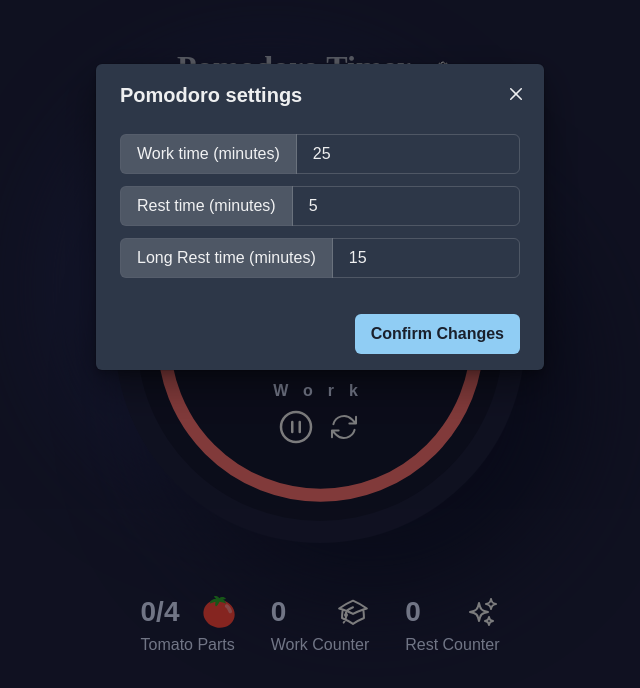
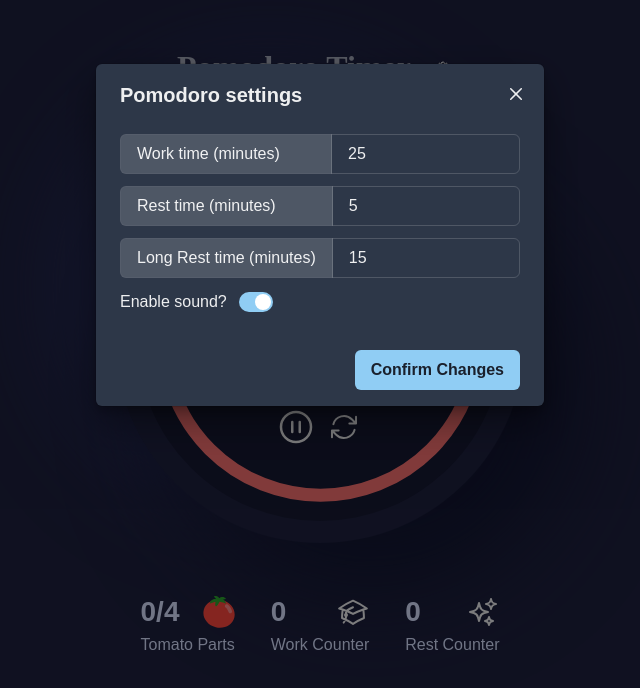
Before and after one commit to clemencegoh/Pomodoro-Timer, a React (Vite) app: page /#/home in a window 1280 px wide. Both pictures are taken after a click on the button 762 px from the left and 68 px from the top of the page. Shown: the top 688 px of the page, without its empty margins (320-960 px from the left). Built offline with nearby package versions, Linux system fonts and the light colour scheme; no server answers.

Commit message:
add settings for withsound

```diff
--- a/src/components/modals/SettingsModal.tsx
+++ b/src/components/modals/SettingsModal.tsx
@@ -3,6 +3,8 @@ import {TestID} from "@/utils/testConstants";
 import {
     Button,
     Flex,
+    FormControl,
+    FormLabel,
     Input,
     InputGroup,
     InputLeftAddon,
@@ -13,6 +15,7 @@ import {
     ModalFooter,
     ModalHeader,
     ModalOverlay,
+    Switch,
 } from "@chakra-ui/react";
 import {useEffect} from "react";
 import {useForm} from "react-hook-form";
@@ -21,6 +24,7 @@ type SettingsForm = {
     workTime: number;
     restTime: number;
     longRestTime: number;
+    enableSound: boolean;
 };
 
 export type TSettingsModalProps = {
@@ -39,6 +43,8 @@ export default function SettingsModal({
         setRestTimer,
         longRestTimer,
         setLongRestTimer,
+        withSound,
+        setWithSound,
     } = useTimerStore();
 
     const {register, getValues, watch, setValue} = useForm<SettingsForm>({
@@ -46,6 +52,7 @@ export default function SettingsModal({
             workTime: workTimer,
             restTime: restTimer,
             longRestTime: longRestTimer,
+            enableSound: withSound,
         },
     });
 
@@ -53,6 +60,7 @@ export default function SettingsModal({
         setValue("workTime", workTimer);
         setValue("restTime", restTimer);
         setValue("longRestTime", longRestTimer);
+        setValue("enableSound", withSound);
     }, [isOpen]);
 
     return (
@@ -66,7 +74,7 @@ export default function SettingsModal({
                     <form onSubmit={() => {}}>
                         <Flex gap={3} pb={3} flexDirection={"column"}>
                             <InputGroup>
-                                <InputLeftAddon>
+                                <InputLeftAddon pr={"3.2rem"}>
                                     Work time (minutes)
                                 </InputLeftAddon>
                                 <Input
@@ -80,7 +88,7 @@ export default function SettingsModal({
                                 />
                             </InputGroup>
                             <InputGroup>
-                                <InputLeftAddon>
+                                <InputLeftAddon pr={"3.5rem"}>
                                     Rest time (minutes)
                                 </InputLeftAddon>
                                 <Input
@@ -105,6 +113,15 @@ export default function SettingsModal({
                                     {...register("longRestTime")}
                                 />
                             </InputGroup>
+                            <FormControl display="flex" alignItems="center">
+                                <FormLabel htmlFor="sound-alerts" mb="0">
+                                    Enable sound?
+                                </FormLabel>
+                                <Switch
+                                    id="sound-alerts"
+                                    {...register("enableSound")}
+                                />
+                            </FormControl>
                         </Flex>
                     </form>
                 </ModalBody>
@@ -114,6 +131,7 @@ export default function SettingsModal({
                             setWorkTimer(getValues().workTime);
                             setRestTimer(getValues().restTime);
                             setLongRestTimer(getValues().longRestTime);
+                            setWithSound(getValues().enableSound);
                         }}
                         colorScheme="blue"
                     >
--- a/src/hooks/usePomodoroStateMachine.ts
+++ b/src/hooks/usePomodoroStateMachine.ts
@@ -20,7 +20,7 @@ export const POM_BREAK_CYCLES = 4;
  */
 export function usePomodoroStateMachine(){
   const [play] = useSound(bellsSFX);
-  const {workTimer, restTimer, longRestTimer} = useTimerStore();
+  const {workTimer, restTimer, longRestTimer, withSound} = useTimerStore();
   const {
       workCounter,
       restCounter,
@@ -36,7 +36,10 @@ export function usePomodoroStateMachine(){
   );
 
   const toggleCurrentState = () => {
-    play();
+      if (withSound) {
+        play();
+      }
+
       switch (currentState){
           case POMODORO_STATES.WORK:
             setWorkCounter(workCounter + 1);
--- a/src/stores/timer-store.ts
+++ b/src/stores/timer-store.ts
@@ -7,18 +7,21 @@ interface TimerState {
   workTimer: number;
   restTimer: number;
   longRestTimer: number;
+  withSound: boolean;
 }
 
 const initialState: TimerState = {
   workTimer: 25,
   restTimer: 5,
   longRestTimer: 15,
+  withSound: true,
 }
 
 interface TimerActions {
   setWorkTimer: (lengthOfTimer: number) => void;
   setRestTimer: (lengthOfTimer: number) => void;
   setLongRestTimer: (lengthOfTimer: number) => void;
+  setWithSound: (value: boolean) => void;
 }
 
 export const useTimerStore = create<TimerState & TimerActions>()(
@@ -28,6 +31,7 @@ export const useTimerStore = create<TimerState & TimerActions>()(
             setWorkTimer: (value) => set((state) => ({...state, workTimer: value})),
             setRestTimer: (value) => set((state) => ({...state, restTimer: value})),
             setLongRestTimer: (value) => set((state) => ({...state, longRestTimer: value})),
+            setWithSound: (value) => set((state) => ({...state, withSound: value}))
         }),
         {
             name: STORAGE_KEY,
```
Also changed, not shown: 1 other file (tests, documents, lock files or other folders).
